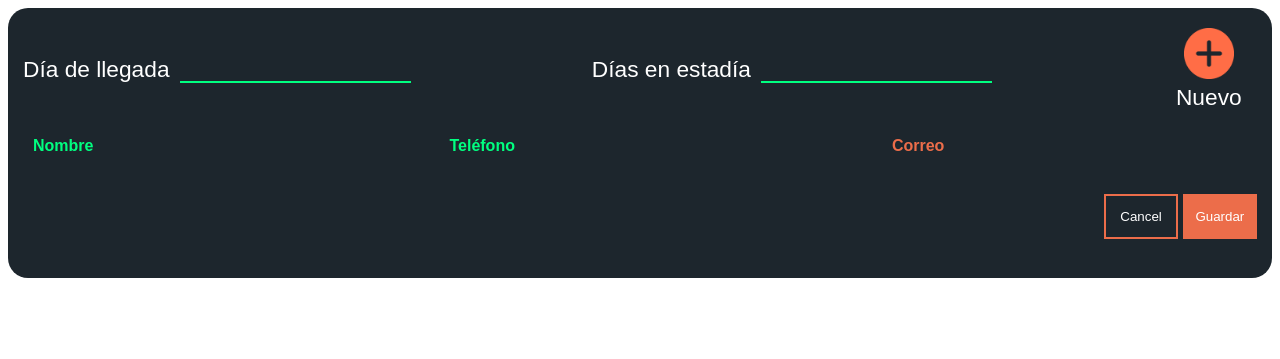
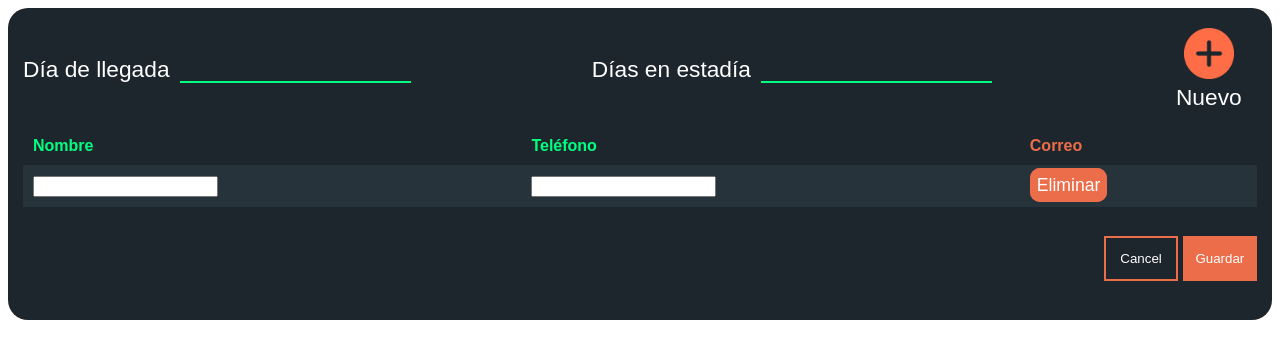
Before and after one commit to IngSoft2020-1/Proyecto, a PHP site: page /_reservation.php in a window 1280 px wide. Shown: the top 359 px of the page. Run offline with PHP 8.4, Linux system fonts and the light colour scheme; lists and menus that the app fills with data are empty; some libraries are stand-ins or nearby versions.

Commit message:
Modificacion a crear la reservacion

```diff
--- a/Web-2/_reservation.php
+++ b/Web-2/_reservation.php
@@ -39,7 +39,13 @@
                 <th style="color: #EC6D4A;">Correo</th>
               </tr>
             </thead>
-            <tbody></tbody> <!-- Aqui ocurre la magia en js -->
+            <tbody>
+              <tr>
+                <td><input type='text' name='' value=''></td>
+                <td><input type='tel' name='' value=''></td>
+                <td><a class='button task-delete delete'>Eliminar</a></td>
+              </tr>
+            </tbody> <!-- Aqui ocurre la magia en js -->
           </table>
           <div class="field" id="field-button">
             <input type="button" class="button-cancel" value="Cancel">
--- a/Web-2/js/main.js
+++ b/Web-2/js/main.js
@@ -88,7 +88,7 @@ $(document).ready(function(){
     $('table tbody').append("<tr>"+
       "<td><input type='text' name='' value=''></td>"+
       "<td><input type='tel' name='' value=''></td>"+
-      "<td><a class='button task-delete delete'>Eliminar</a></td>"
+      "<td><a class='button task-delete delete'>Eliminar</a></td></tr>"
     );
   });
 
@@ -96,7 +96,7 @@ $(document).ready(function(){
     $('table tbody').append("<tr>"+
       "<td><input type='text' name='' value=''></td>"+
       "<td><input type='tel' name='' value=''></td>"+
-      "<td><a class='button task-delete delete'>Eliminar</a></td>"
+      "<td><a class='button task-delete delete'>Eliminar</a></td></tr>"
     );
   });
 
--- a/Web-2/new.php
+++ b/Web-2/new.php
@@ -61,7 +61,7 @@
           <div class="field line" style=""> <!-- Telefono -->
             <label for="">Teléfono</label>
             <img src="img/name.png" alt="" class="icon">
-            <input type="text" placeholder="(000)-000-0000" class="textbox" name="telefono" required autocomplete="off" >
+            <input type="text" placeholder="(000)000-0000" class="textbox" name="telefono" required autocomplete="off" >
           </div>
           <div class="field" id="field-button">
             <input type="button" class="button-cancel" value="Cancel">
```
Also changed, not shown: README.md.
